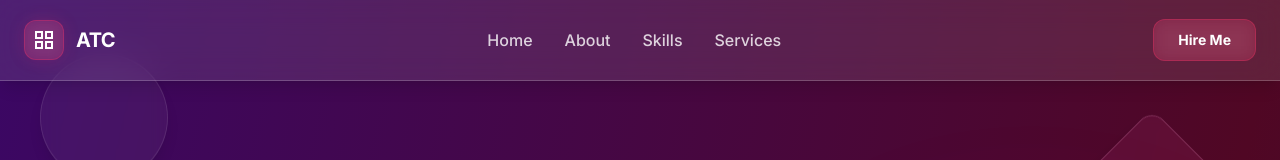
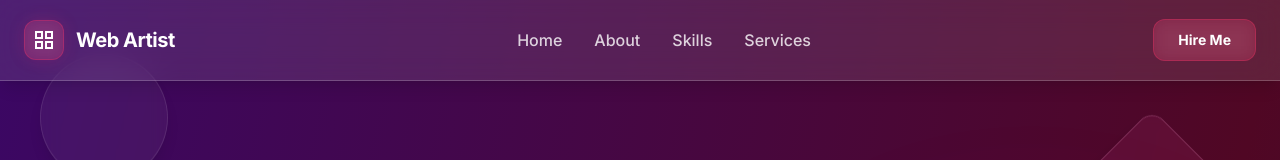
Before and after one commit to opunath26/Portfolio-2026, a React (Create React App) app: page / in a window 1280 px wide. Shown: the top 160 px of the page. Built offline with nearby package versions, Linux system fonts and the light colour scheme; a web font is replaced by a local one.

Commit message:
Profile pic update

```diff
--- a/src/App.jsx
+++ b/src/App.jsx
@@ -423,7 +423,7 @@ const Header = () => {
           <div className="flex justify-center items-center bg-primary/20 shadow-glow backdrop-blur-sm border border-primary/30 rounded-xl w-10 h-10 text-white">
             <span className="material-symbols-outlined">grid_view</span>
           </div>
-          <span className="font-bold text-white text-xl tracking-tight">ATC</span>
+          <span className="font-bold text-white text-xl tracking-tight">Web Artist</span>
         </div>
         <nav className="hidden md:flex items-center gap-8">
           <a className="font-medium text-white/80 hover:text-white transition-colors" href="#home">Home</a>
@@ -527,7 +527,7 @@ const HeroSection = () => {
           <FloatingImage className="relative bg-white/10 shadow-2xl backdrop-blur-md p-2 border border-white/20 rounded-full w-full h-full overflow-hidden">
             <ImageReveal className="w-full h-full">
               <img
-                src="https://media.licdn.com/dms/image/v2/D5603AQGcrSjfiovJgw/profile-displayphoto-scale_400_400/B56Zqf6AzBHQAg-/0/1763619380608?e=1769040000&v=beta&t=wdmaoG33v083X1SUM47TmxFU_erUuQa_-Boxe72gH0o"
+                src="https://drive.google.com/file/d/1JYifDAtnDvLZ4OlN4h1J1m1dtg-NNJDD/view?usp=drive_link"
                 className="rounded-full w-full h-full object-cover"
                 alt="Apu Nath Professional Portrait"
               />
@@ -1190,7 +1190,7 @@ const Footer = () => {
               <div className="flex justify-center items-center bg-primary/20 shadow-glow backdrop-blur-sm border border-primary/30 rounded-xl w-10 h-10 text-white">
                 <span className="material-symbols-outlined">grid_view</span>
               </div>
-              <span className="font-bold text-white text-xl tracking-tight">ATC</span>
+              <span className="font-bold text-white text-xl tracking-tight">Web Artist</span>
             </div>
             <p className="max-w-xs text-white/60 text-sm leading-relaxed">
               Apu Nath — MERN Stack Developer. Creating seamless web experiences with React and modern technologies.
```
Also changed, not shown: 11 other files (tests, documents, lock files or other folders).
